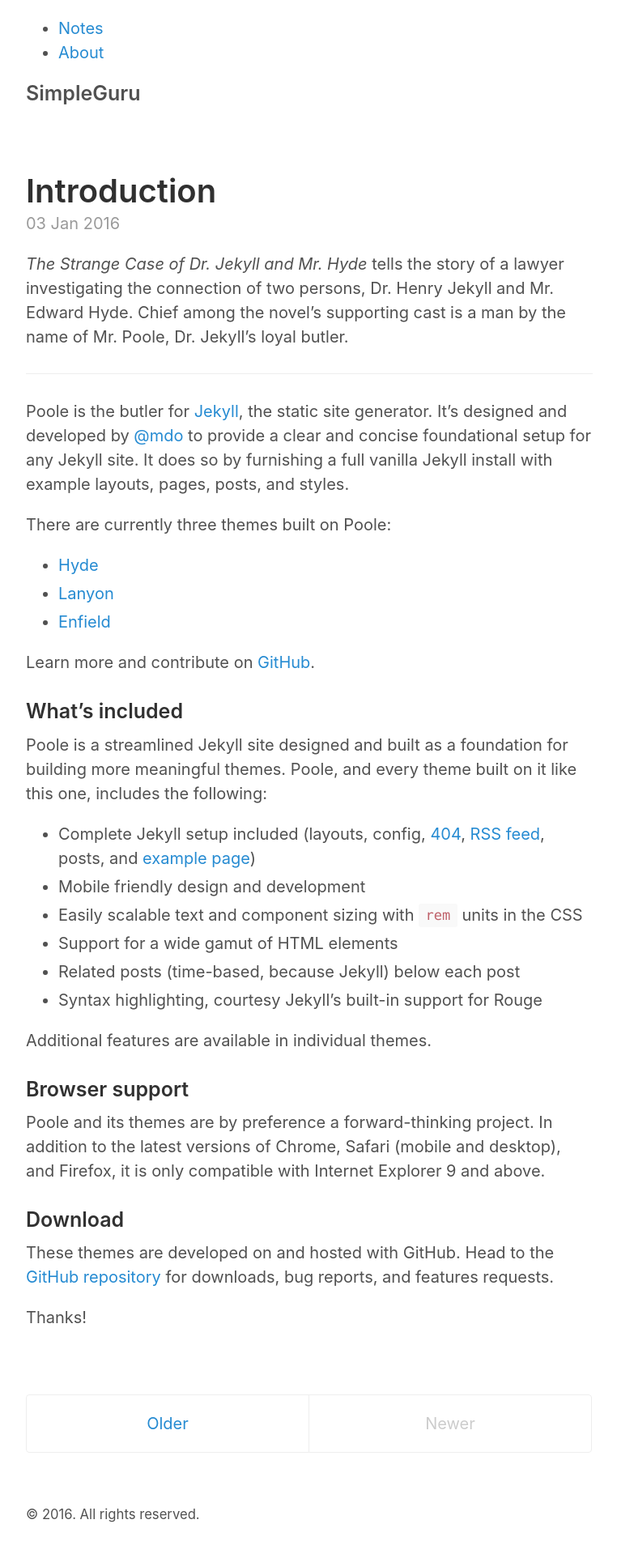
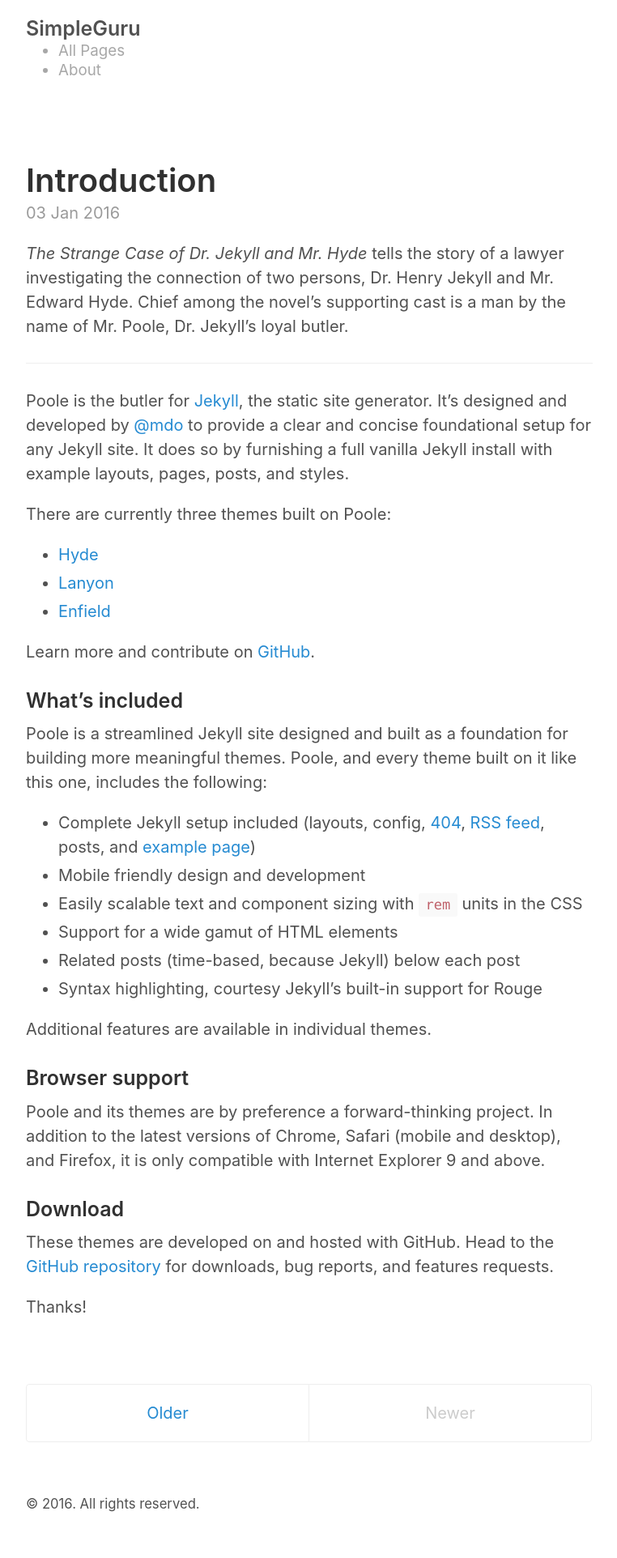
Before and after one commit to simple-guru/simple-guru.github.io, a Jekyll site: the page built from index.html, in a window 1280 px wide. Shown: the whole page at 81% size, without its empty margins (258-1020 px from the left). Built offline with Jekyll 4.4.1, drawn with Linux system fonts in a browser that asks for light colours; the list of posts is cut into pages by our own code.

Commit message:
header change

```diff
--- a/_layouts/default.html
+++ b/_layouts/default.html
@@ -8,13 +8,15 @@
     <div class="container content">
       <header class="masthead">
         <div class="header">
-	       <ul class="nav nav-pills pull-right">
-                <li class="{{ masthead-title }}"><a href="/notes" title="Notes">Notes</a></li>
-                <li class="{{ masthead-title }}"><a href="/about" title="About">About</a></li>
-	       </ul>
+
         <h3 class="masthead-title">
               <a href="{{ site.baseurl }}/" title="Home">{{ site.title }}</a>
-              <small>{{ site.tagline }}</small>
+              <small>
+                <ul>
+                    <li class="{{ masthead-title }}"><a href="/notes" title="All Pages">All Pages</a></li>
+                    <li class="{{ masthead-title }}"><a href="/about" title="About">About</a></li>
+                </ul>
+            </small>
         </h3>
         </div> <!-- /header -->
       </header>
```
